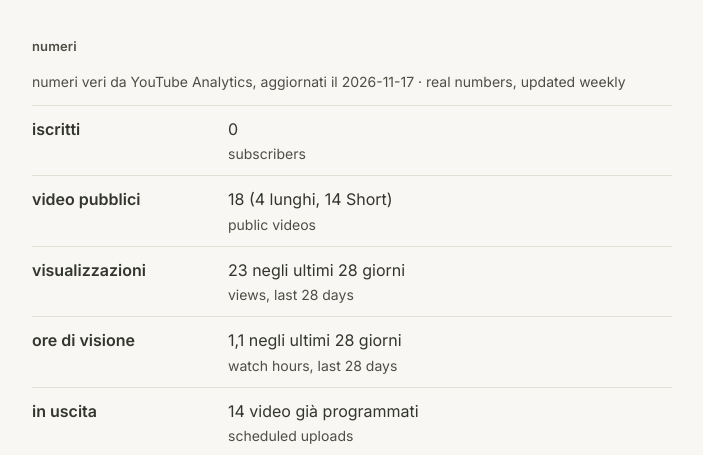
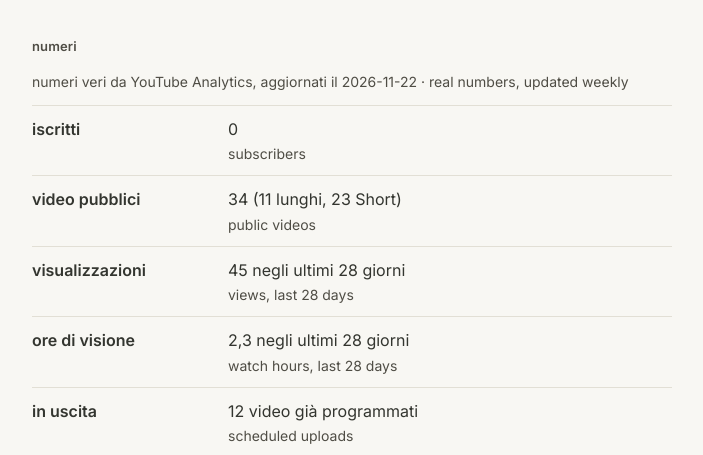
Before and after one commit to autcir/autcir.github.io, a plain HTML site: page collabora.html in a window 1280 px wide. Shown: the part 816-1271 px from the top of the page, without its empty margins (288-991 px from the left). Drawn offline with Linux system fonts and the light colour scheme.

Commit message:
Collabora: numeri della settimana (tools/media_kit.py)

```diff
--- a/collabora.html
+++ b/collabora.html
@@ -60,13 +60,13 @@ anche per i clienti, quello che non funziona lo diciamo.</p>
 
 <h2>numeri</h2>
 <!-- numeri:inizio -->
-<p class="meta">numeri veri da YouTube Analytics, aggiornati il 2026-11-17 · real numbers, updated weekly</p>
+<p class="meta">numeri veri da YouTube Analytics, aggiornati il 2026-11-22 · real numbers, updated weekly</p>
 <ul class="rows">
   <li><span class="k">iscritti</span><span class="v">0<small>subscribers</small></span></li>
-  <li><span class="k">video pubblici</span><span class="v">18 (4 lunghi, 14 Short)<small>public videos</small></span></li>
-  <li><span class="k">visualizzazioni</span><span class="v">23 negli ultimi 28 giorni<small>views, last 28 days</small></span></li>
-  <li><span class="k">ore di visione</span><span class="v">1,1 negli ultimi 28 giorni<small>watch hours, last 28 days</small></span></li>
-  <li><span class="k">in uscita</span><span class="v">14 video già programmati<small>scheduled uploads</small></span></li>
+  <li><span class="k">video pubblici</span><span class="v">34 (11 lunghi, 23 Short)<small>public videos</small></span></li>
+  <li><span class="k">visualizzazioni</span><span class="v">45 negli ultimi 28 giorni<small>views, last 28 days</small></span></li>
+  <li><span class="k">ore di visione</span><span class="v">2,3 negli ultimi 28 giorni<small>watch hours, last 28 days</small></span></li>
+  <li><span class="k">in uscita</span><span class="v">12 video già programmati<small>scheduled uploads</small></span></li>
 </ul>
 <p class="meta">Il canale è nuovo: è ripartito il 16/11/2026 come canale di AI e automazione e cresce ogni giorno. Chi arriva adesso entra prima degli altri, a condizioni da canale piccolo. · A new channel, growing daily: early partners get small-channel terms.</p>
 <!-- numeri:fine -->
```
